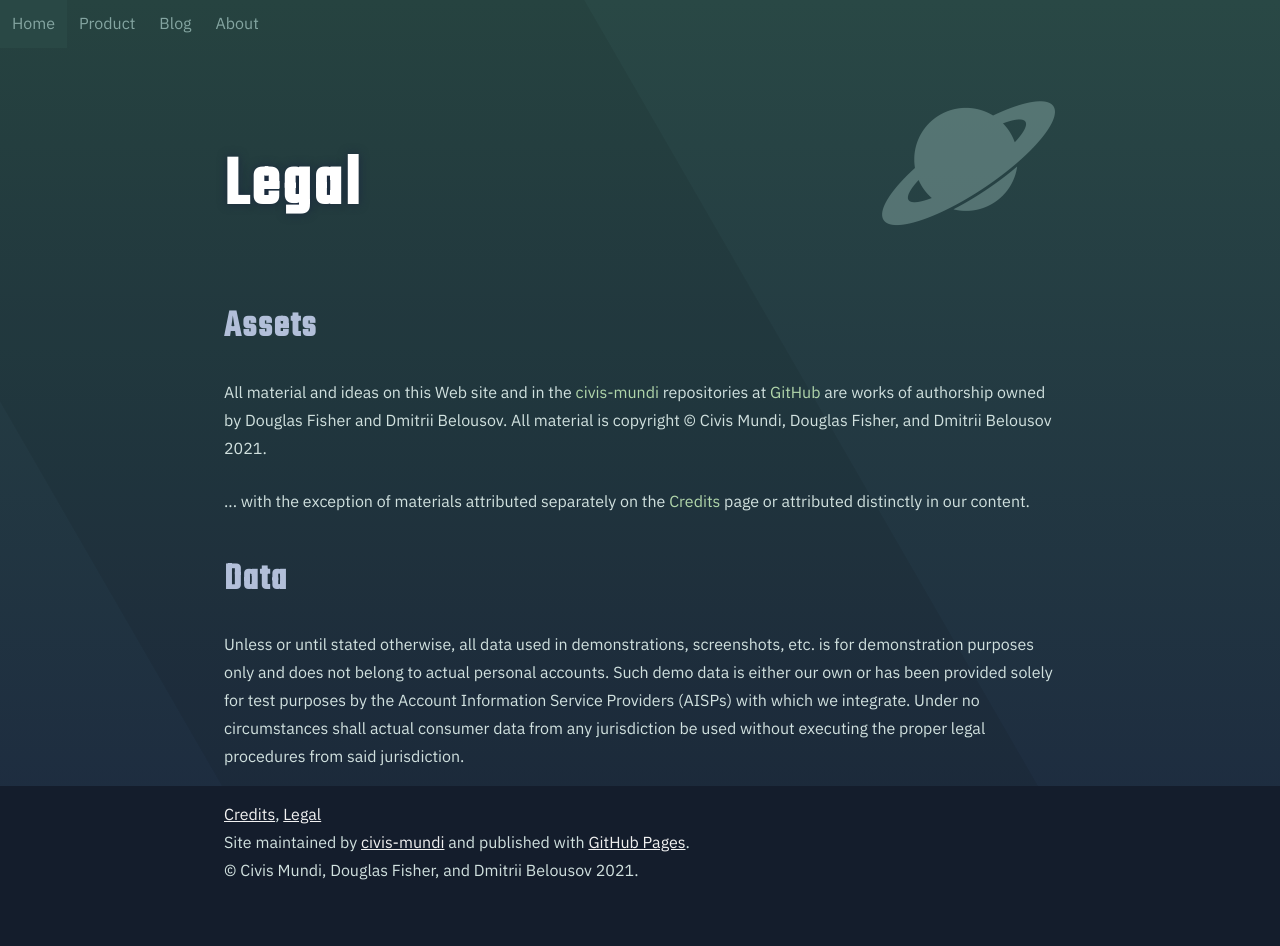
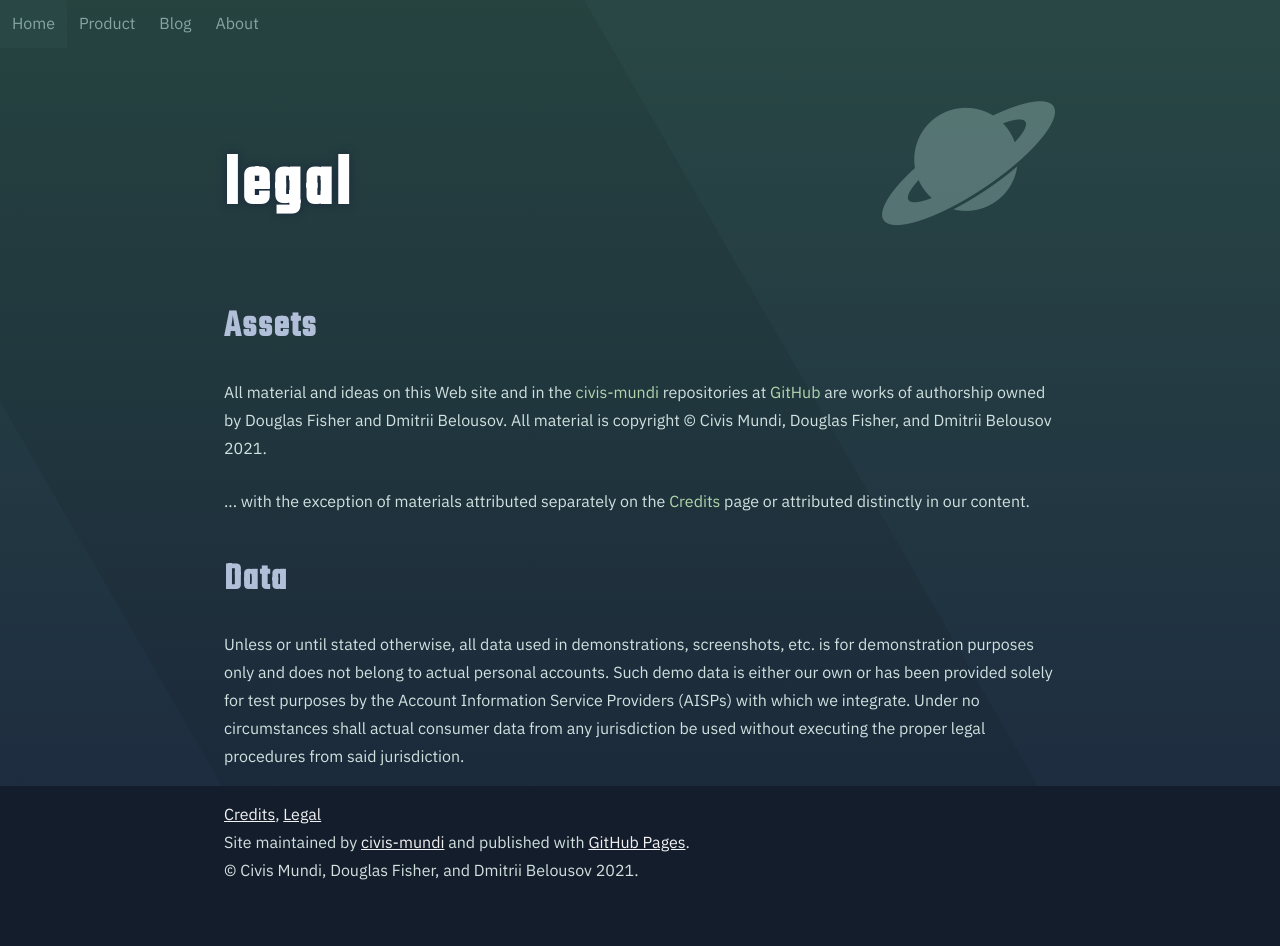
Before and after one commit to civis-mundi/civis-mundi.github.io, a Jekyll site: the page built from pages/legal.html, in a window 1280 px wide. Built offline with Jekyll 4.4.1, drawn with Linux system fonts in a browser that asks for light colours.

```diff
--- a/pages/about.html
+++ b/pages/about.html
@@ -6,7 +6,7 @@ title: About
 <!-- HEADER -->
 <div id="header_wrap" class="outer">
     <header class="inner">
-        <h1 id="project_title">About Us</h1>
+        <h1 id="project_title">about us</h1>
         <h2 id="project_tagline">The Drones Club.</h2>
     </header>
     <img class="logo" src="../assets/images/noun-project/Noun_project_1026_flipped_bluegreen-02s.png">
--- a/pages/blog.html
+++ b/pages/blog.html
@@ -7,7 +7,7 @@ title: Blog
 <!-- HEADER -->
 <div id="header_wrap" class="outer">
     <header class="inner">
-        <h1 id="project_title">Blog</h1>
+        <h1 id="project_title">blog</h1>
         <h2 id="project_tagline">Topics in the solution domain.</h2>
     </header>
     <img class="logo" src="../assets/images/noun-project/Noun_project_1026_flipped_bluegreen-02s.png">
--- a/pages/credit.html
+++ b/pages/credit.html
@@ -6,7 +6,7 @@ title: Credits
 <!-- HEADER -->
 <div id="header_wrap" class="outer">
     <header class="inner">
-        <h1 id="project_title">Credits</h1>
+        <h1 id="project_title">credits</h1>
     </header>
     <img class="logo" src="../assets/images/noun-project/Noun_project_1026_flipped_bluegreen-02s.png">
 </div>
--- a/pages/demo.html
+++ b/pages/demo.html
@@ -6,7 +6,7 @@ title: Demo
 <!-- HEADER -->
 <div id="header_wrap" class="outer">
     <header class="inner">
-        <h1 id="project_title">Demo</h1>
+        <h1 id="project_title">demo</h1>
     </header>
     <img class="logo" src="../assets/images/noun-project/Noun_project_1026_flipped_bluegreen-02s.png">
 </div>
--- a/pages/legal.html
+++ b/pages/legal.html
@@ -6,7 +6,7 @@ title: Legal
 <!-- HEADER -->
 <div id="header_wrap" class="outer">
     <header class="inner">
-        <h1 id="project_title">Legal</h1>
+        <h1 id="project_title">legal</h1>
     </header>
     <img class="logo" src="../assets/images/noun-project/Noun_project_1026_flipped_bluegreen-02s.png">
 </div>
```
